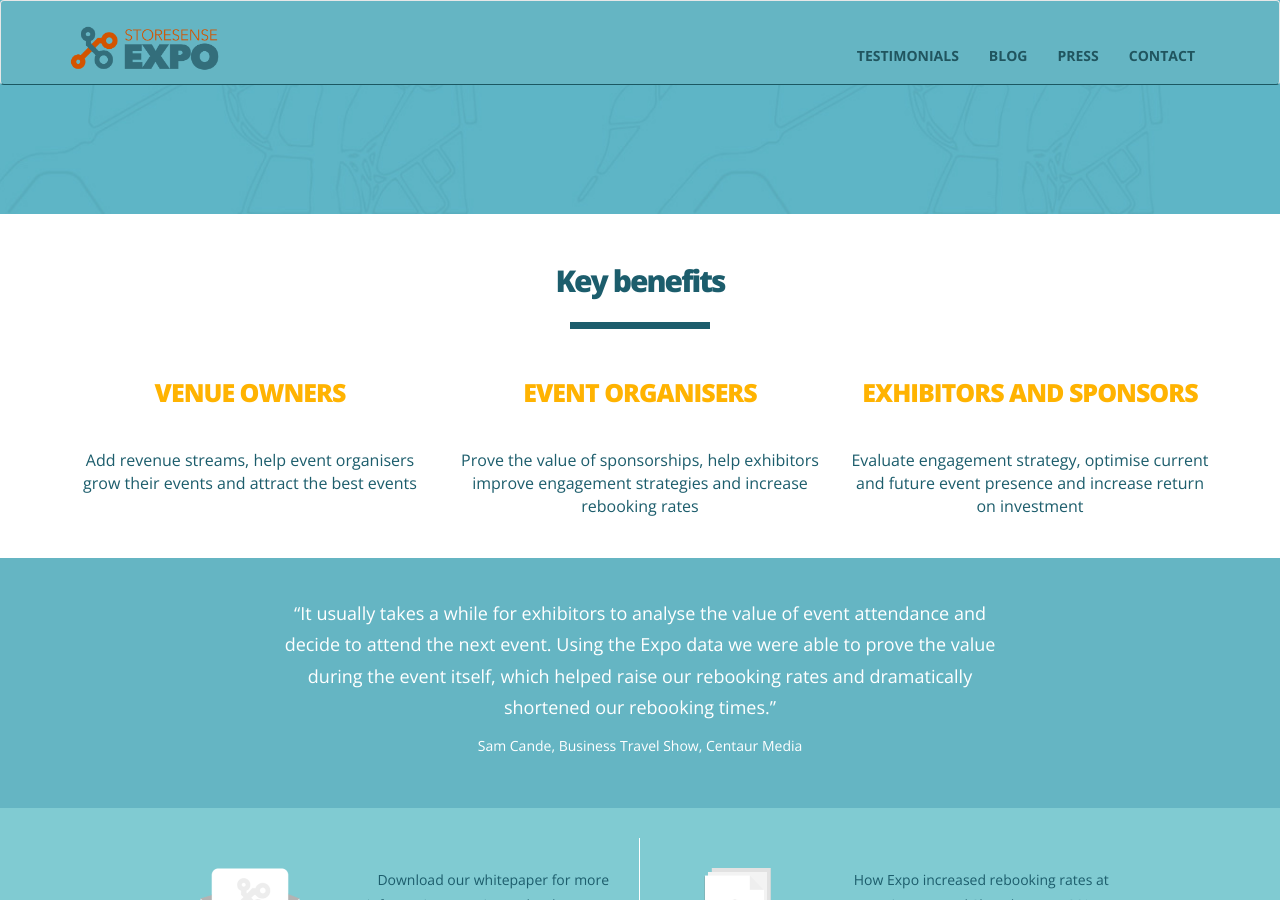
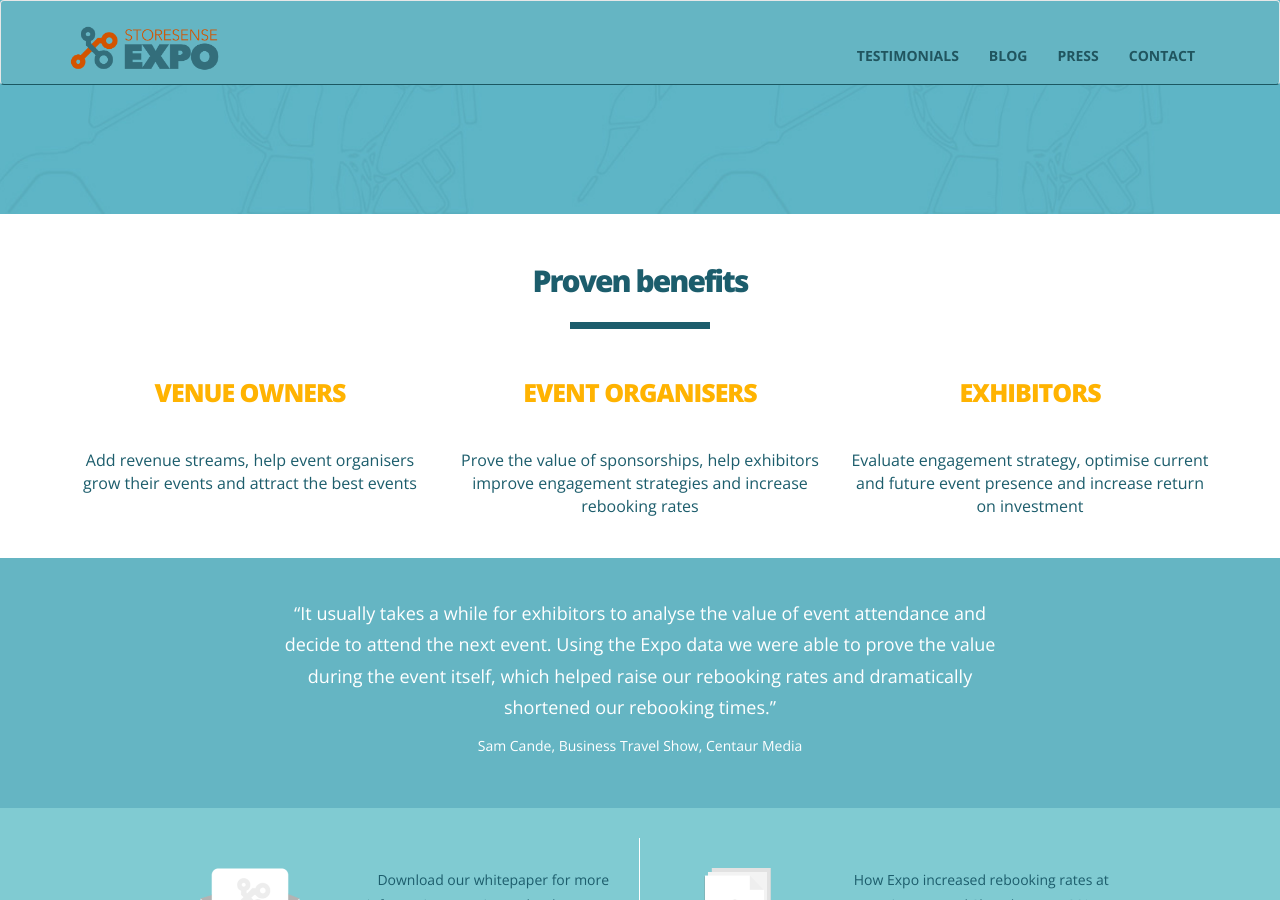
Before and after one commit to storesense/web-expoanalytics, a Jekyll site: the page built from index.html, in a window 1280 px wide and 900 px high, scrolled down 353 px. Built offline with Jekyll 4.4.1, drawn with Linux system fonts in a browser that asks for light colours.

Commit message:
Small change - benefits

```diff
--- a/_includes/sections/key-benefits.html
+++ b/_includes/sections/key-benefits.html
@@ -2,7 +2,7 @@
     <div class="container">
         <div class="row">
             <div class="col-lg-12 text-center">
-                <h2 class="features-heading">Key benefits</h2>
+                <h2 class="features-heading">Proven benefits</h2>
                 <div class="rectangle"></div>
             </div>
         </div>
@@ -28,7 +28,7 @@
             </div>
             <div class="col-md-4 col-s-4">
                 <p class="features-big-data">
-                    <h3 class="callout">Exhibitors and sponsors</h3>
+                    <h3 class="callout">Exhibitors</h3>
                     <div class="callout-desc">
                         Evaluate engagement strategy, optimise current and future event presence and increase return on investment
                     </div>
```
